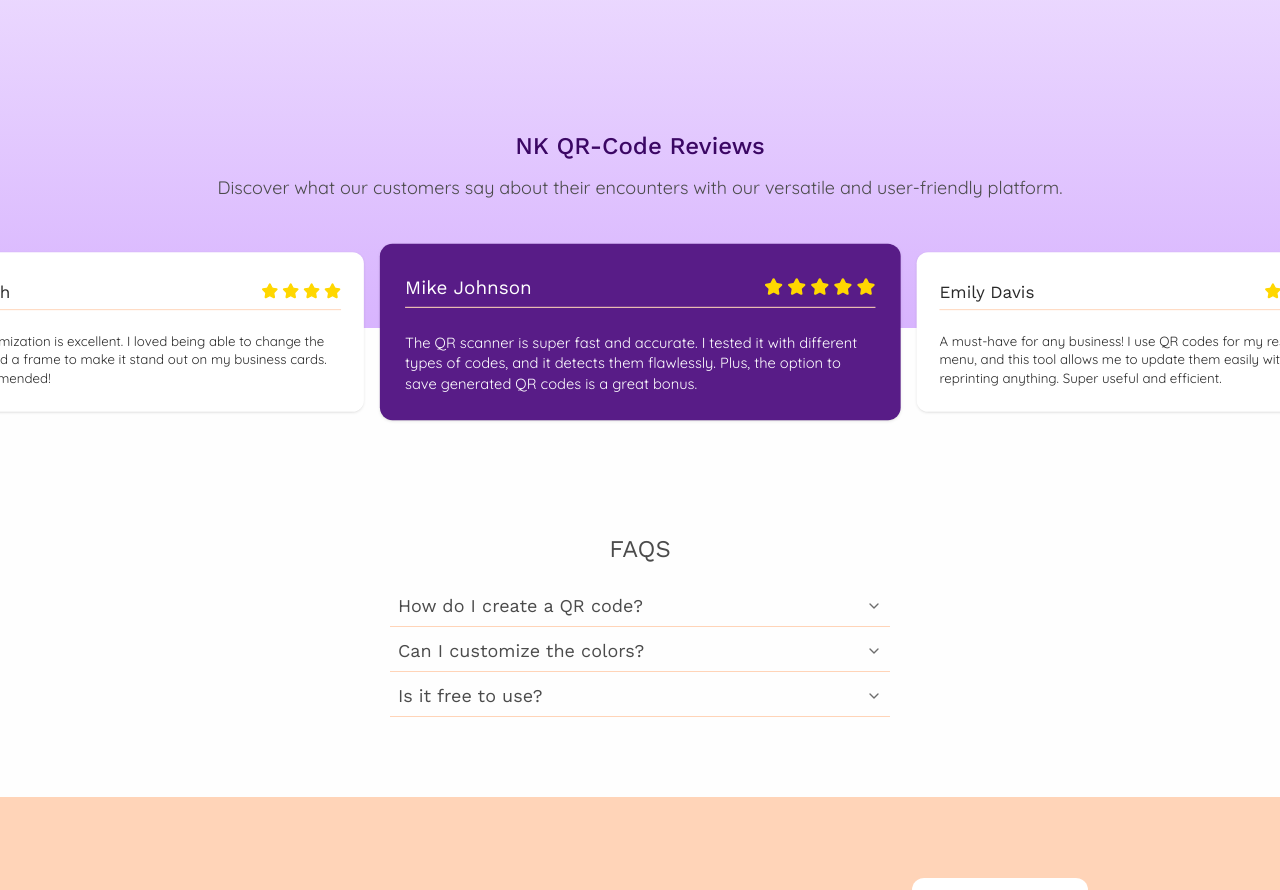
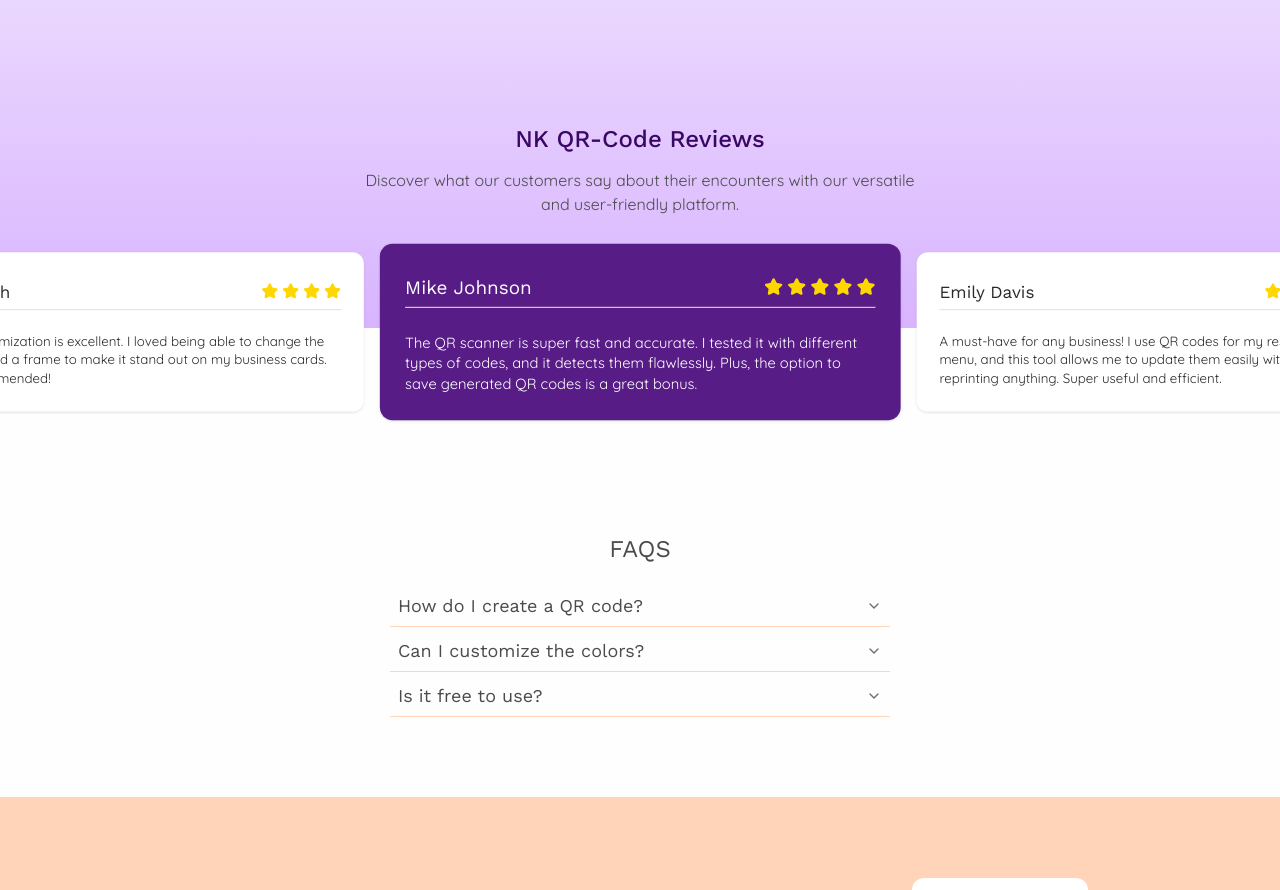
Before and after one commit to nkaryoli/nk_qrCode, a React (Vite) app: page / in a window 1280 px wide. Shown: the part 3440-4330 px from the top of the page. Built offline with nearby package versions, Linux system fonts and the light colour scheme; no server answers.

Commit message:
feat: adjust font size

```diff
--- a/src/features/home/components/testimonials/TestimonialsSection.tsx
+++ b/src/features/home/components/testimonials/TestimonialsSection.tsx
@@ -51,14 +51,16 @@ const TestimonialsSection = () => {
 
     return (
         <section className="w-full py-9 lg:py-20">
-            <div className="w-full space-y-4 m-auto">
-                <h2 className="text-2xl font-medium text-center text-purple-950">
-                    NK QR-Code Reviews
-                </h2>
-                <p className="text-center pb-6 text-lg">
-                    Discover what our customers say about their encounters with
-                    our versatile and user-friendly platform.
-                </p>
+            <div className="w-full space-y-4">
+                <div className='w-full flex flex-col gap-4 items-center px-6 lg:px-20'>
+                    <h2 className="text-2xl font-medium text-center text-purple-950">
+                        NK QR-Code Reviews
+                    </h2>
+                    <span className="text-center max-w-xl m-auto pb-2 text-md">
+                        Discover what our customers say about their encounters with
+                        our versatile and user-friendly platform.
+                    </span>
+                </div>
                 <Carousel
                     setApi={setApi}
                     opts={{
```
